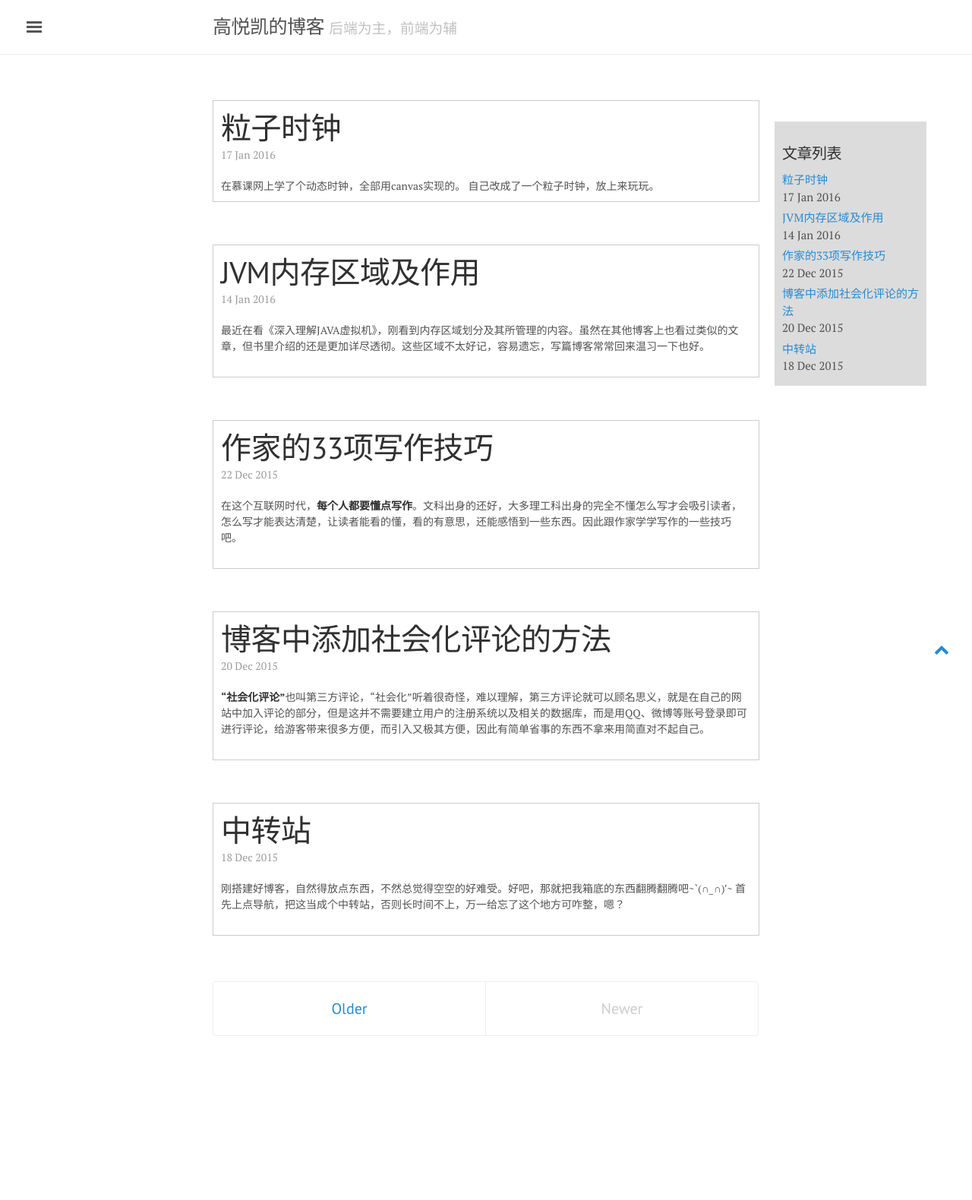
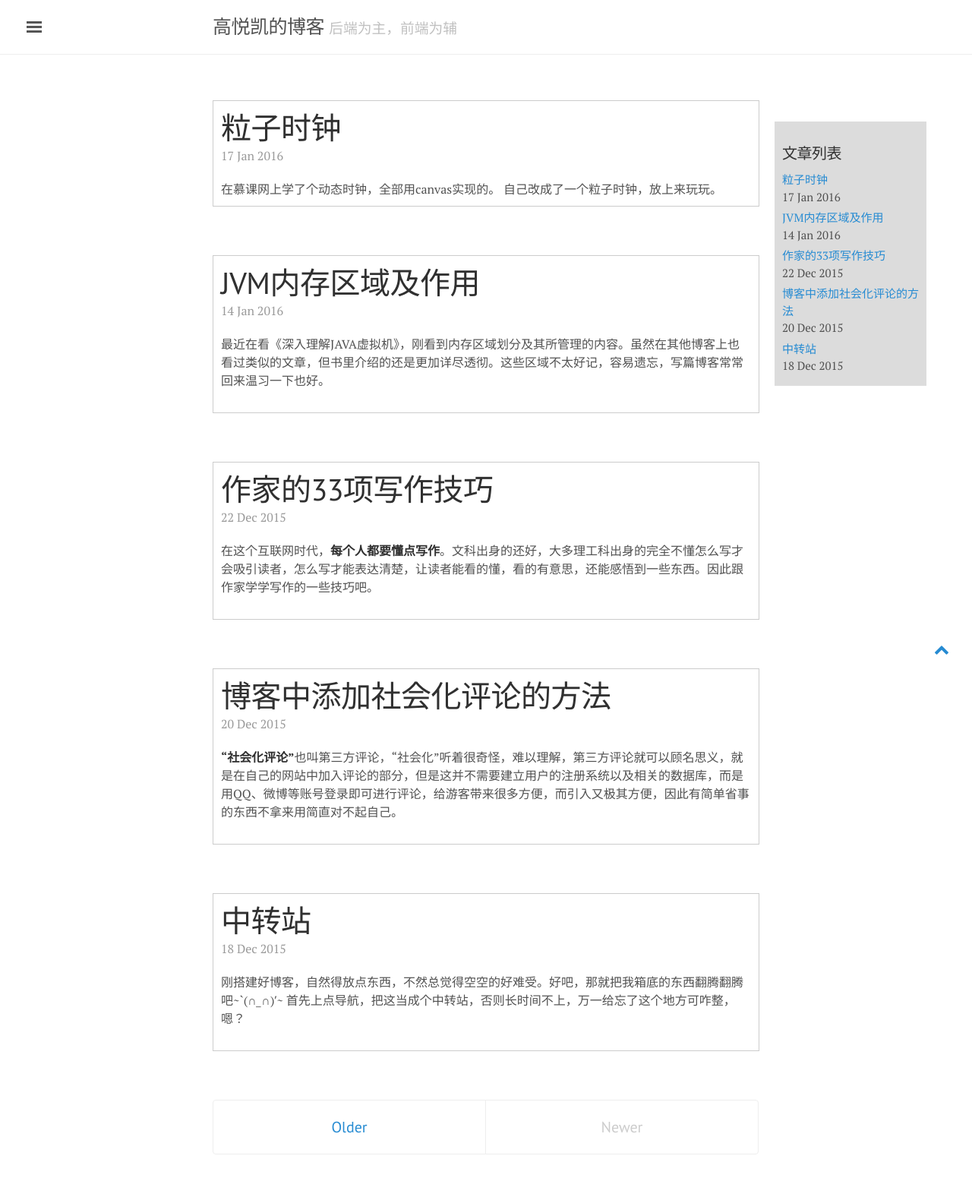
Before and after one commit to gyk6985432/myBlog, a Jekyll site: the page built from index.html, in a window 1280 px wide. Shown: the whole page at 76% size. Built offline with Jekyll 4.4.1, drawn with Linux system fonts in a browser that asks for light colours; nearby versions of some CDN libraries; the list of posts is cut into pages by our own code; comment, search, counter and statistics services are not loaded; before the commit the page ends 1424 px from its top, so only the background shows below that.

Commit message:
font size

```diff
--- a/css/lanyon.css
+++ b/css/lanyon.css
@@ -315,7 +315,7 @@ a.sidebar-nav-item:focus {
   margin-bottom: 4em;
   border: 1px solid #ccc;
   padding: 10px;
-  font-size: 14px
+  font-size: 16px;  /*字体大小*/
 }
 
 /* Blog post or page title */
```
